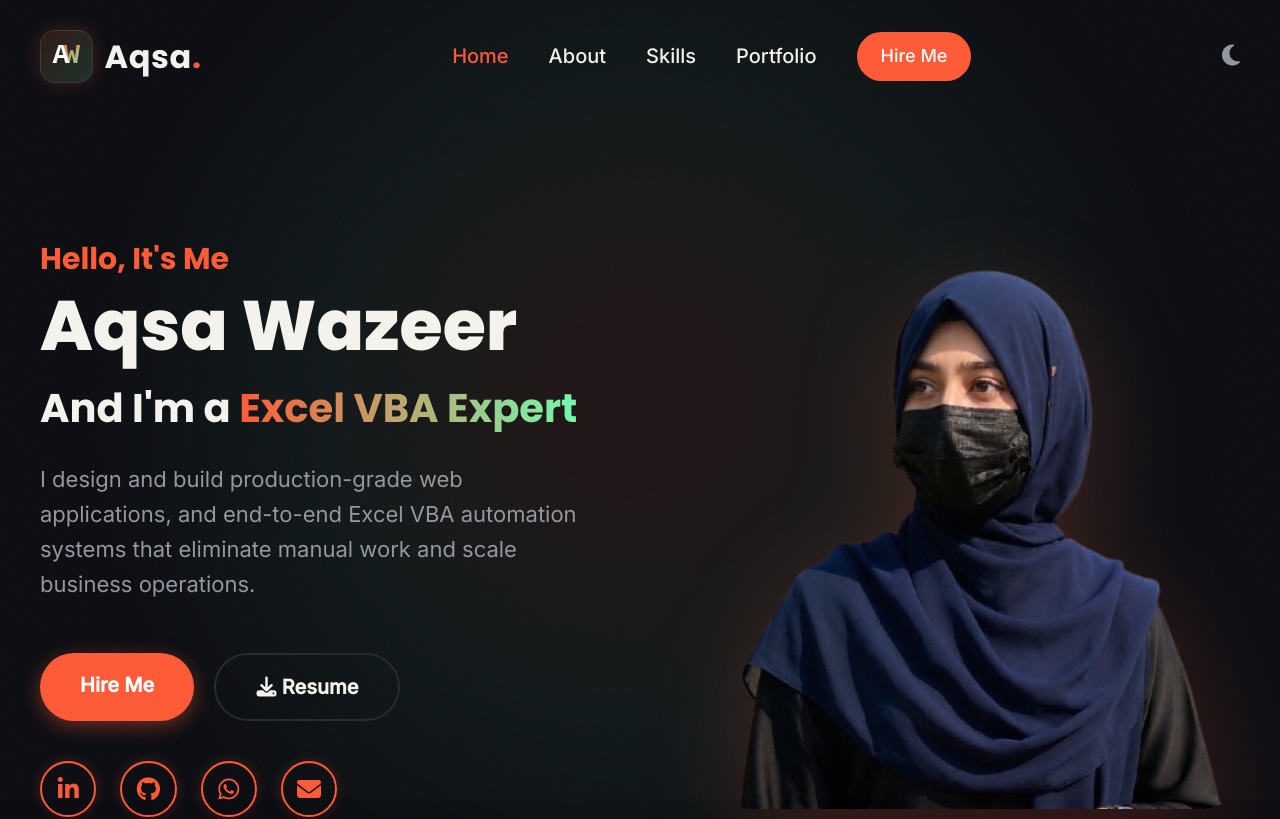
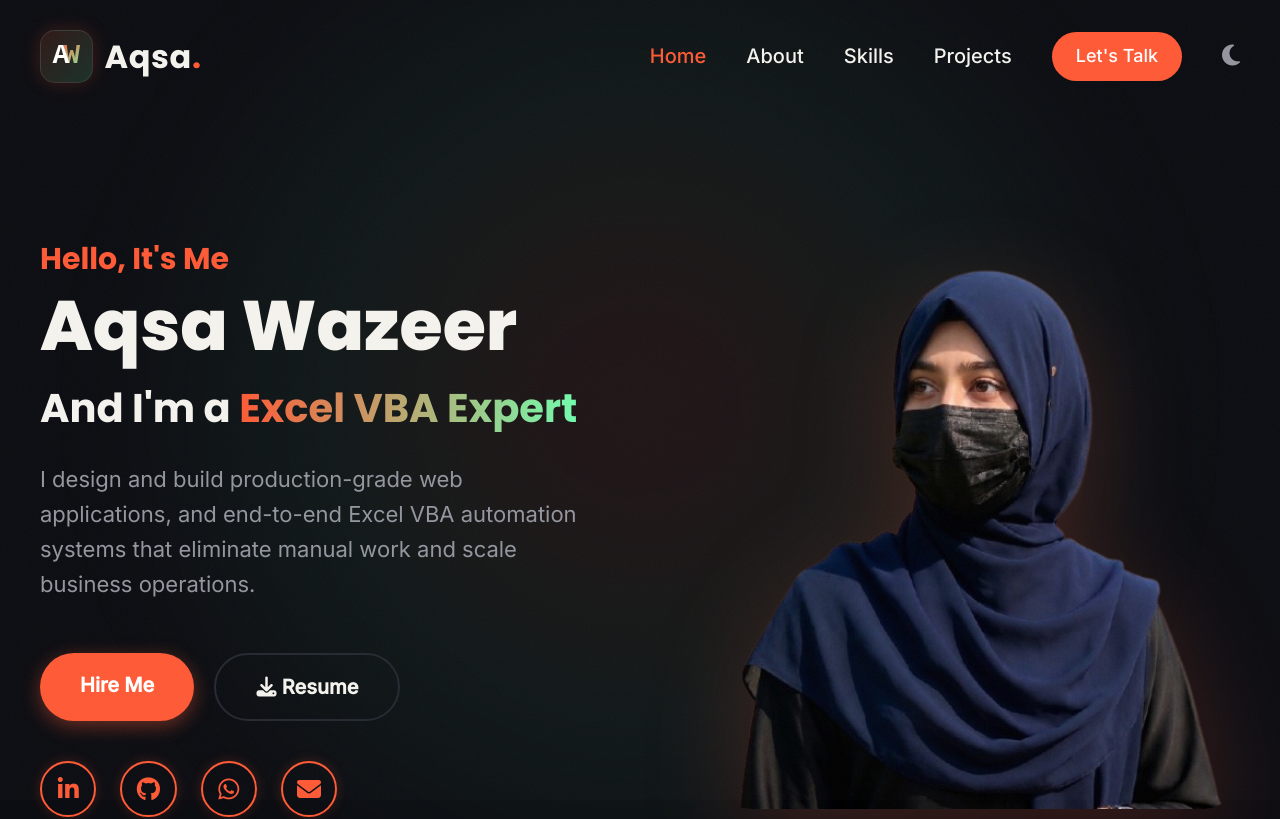
Before and after one commit to hareemrana522-crypto/Portfolio, a React (Vite) app: page / in a window 1280 px wide. Shown: the top 819 px of the page. Built offline with nearby package versions, Linux system fonts and the light colour scheme.

Commit message:
Fix navbar layout by moving theme toggle inside nav links and correcting button texts

```diff
--- a/src/components/Navbar.jsx
+++ b/src/components/Navbar.jsx
@@ -29,12 +29,12 @@ const Navbar = ({ isDark, toggleTheme }) => {
           <a href="#home" className="active" onClick={handleLinkClick}>Home</a>
           <a href="#about" onClick={handleLinkClick}>About</a>
           <a href="#skills" onClick={handleLinkClick}>Skills</a>
-          <a href="#portfolio" onClick={handleLinkClick}>Portfolio</a>
-          <a href="#contact" className="btn-primary-sm" onClick={handleLinkClick}>Hire Me</a>
+          <a href="#portfolio" onClick={handleLinkClick}>Projects</a>
+          <a href="#contact" className="btn-primary-sm" onClick={handleLinkClick}>Let's Talk</a>
+          <div className="theme-toggle" onClick={toggleTheme}>
+            <i className={`fa-solid ${isDark ? 'fa-moon' : 'fa-sun'}`}></i>
+          </div>
         </nav>
-        <div className="theme-toggle" onClick={toggleTheme}>
-          <i className={`fa-solid ${isDark ? 'fa-moon' : 'fa-sun'}`}></i>
-        </div>
         <div className="menu-toggle" id="mobile-menu" onClick={() => setIsMenuOpen(!isMenuOpen)}>
           <i className="fa-solid fa-bars"></i>
         </div>
```
